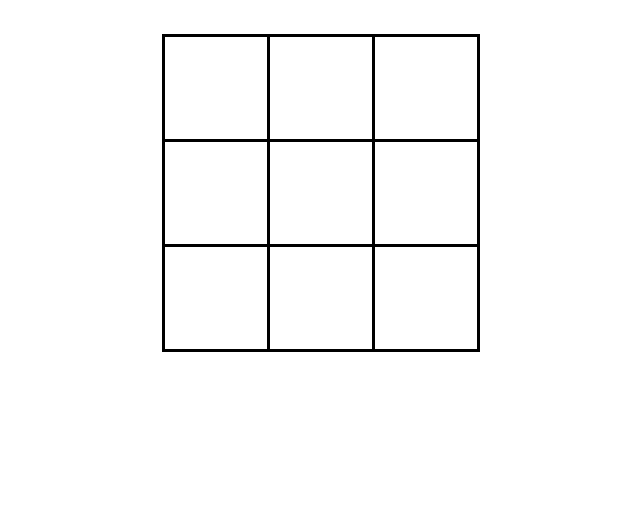
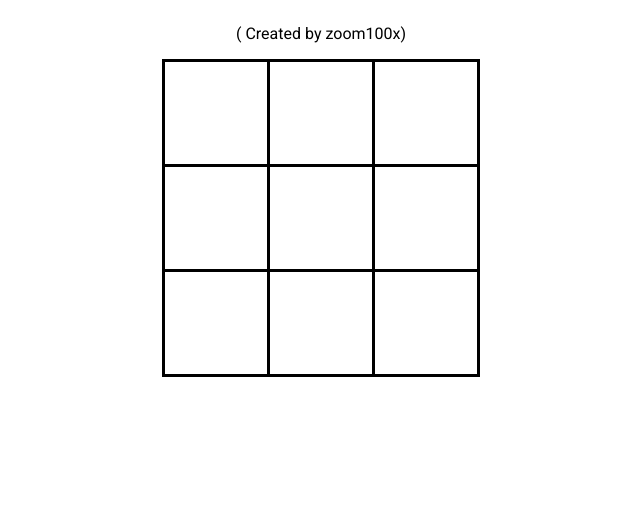
Before and after one commit to zoom100x/Tic_Tac_Toe_unbeatable, a plain HTML site: page index.html in a window 1280 px wide. Shown: the part 276-800 px from the top of the page, without its empty margins (319-959 px from the left). Drawn offline with Linux system fonts and the light colour scheme.

Commit message:
Update index.html

```diff
--- a/index.html
+++ b/index.html
@@ -10,6 +10,7 @@
 <body>
     <h3>Unbeatable</h3>
     <h1>Tic Tac Toe</h1>
+    <p class="copyright">( Created by zoom100x)</p>
     <table>
         <tr>
             <td class="cell" id="0"></td>
```
